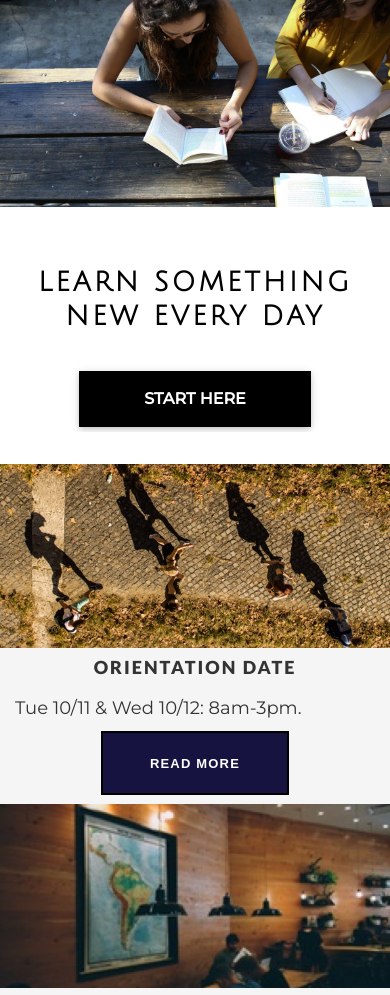
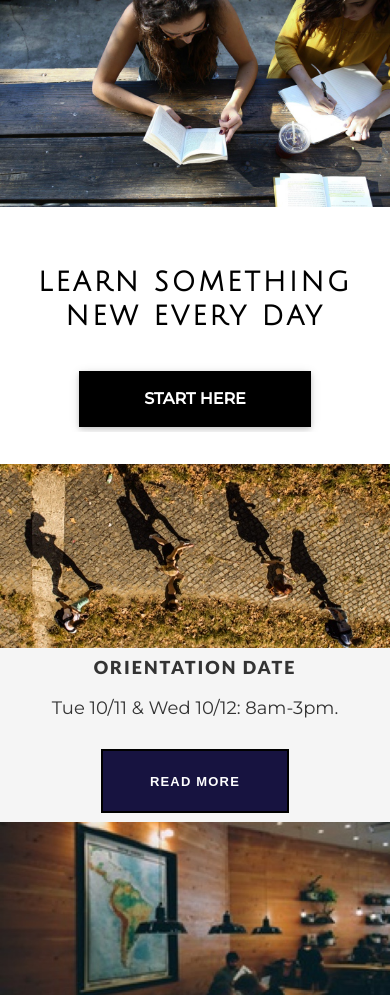
Before and after one commit to codebyanya/Colmar-Academy, a plain HTML site: page index.html in a window 390 px wide. Shown: the part 81-1076 px from the top of the page. Drawn offline with nearby package versions, Linux system fonts and the light colour scheme; a web font is replaced by a local one.

Commit message:
changes to be commited: minor media queries adjustments

```diff
--- a/resources/css/style.css
+++ b/resources/css/style.css
@@ -190,7 +190,7 @@ nav {
 	line-height: 1.25em;
 	font-size: 60px;
 	letter-spacing: 3px;
- font-weight: 900;
+	font-weight: 900;
 	word-wrap: break-word;
 	font-family: 'Julius Sans One', sans-serif;
 	text-transform: uppercase;
@@ -646,10 +646,13 @@ footer.footer {
 	}
 
 	.program-caption {
-		text-align: center;
+		text-align: center !important;
 		padding-bottom: 0.5rem;
 	}
 
+	.program-caption p {
+		text-align: center !important;
+	}
 	.features-box {
 		text-align: center;
 	}
@@ -730,7 +733,9 @@ footer.footer {
 	.btn-info:hover {
 		background-color: #323641;
 	}
-
+	.program-caption p {
+		text-align: center !important;
+	}
 	.program-caption {
 		text-align: center;
 		padding-bottom: 0.5rem;
@@ -742,6 +747,9 @@ footer.footer {
 
 	.details h2{
 		font-size: 1.5rem;
+	}
+	.btn-line {
+		margin-top: 1rem;
 	}
 }
 
```
